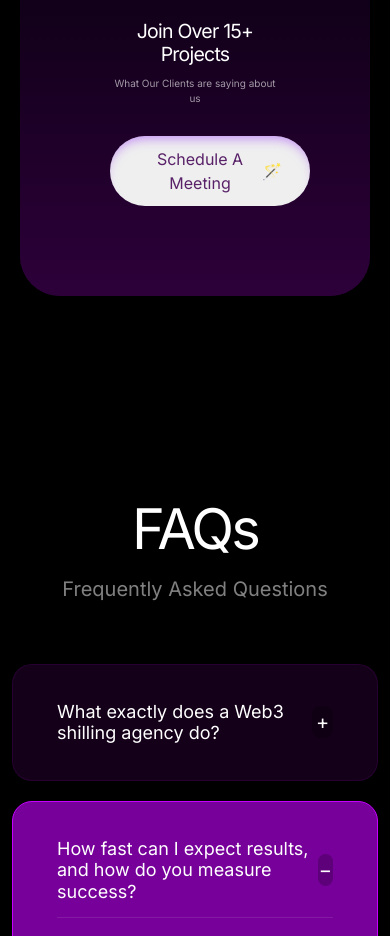
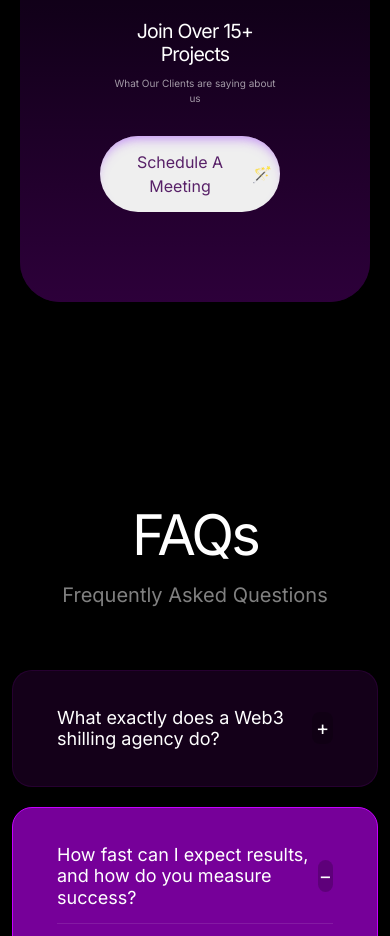
Before and after one commit to masterferanmi0708-set/merit, a React (Create React App) app: page / in a window 390 px wide. Shown: the part 10962-11898 px from the top of the page. Built offline with nearby package versions, Linux system fonts and the light colour scheme.

Commit message:
first commit

```diff
--- a/src/App.css
+++ b/src/App.css
@@ -1330,11 +1330,11 @@ html, body {
 } */
 
 .schedule-btn {
-  width: 220px;
+
   color: #582168;
   border: none;
   border-radius: 50px;
-  padding: 14px 28px;
+  padding: 14px 8px;
   overflow: hidden;
   font-size: 1.1rem;
   box-shadow: inset 0px 8px 12px -6px rgba(168, 85, 247, 0.7);
@@ -1348,10 +1348,10 @@ html, body {
 
 @media (max-width: 480px) {
   .schedule-btn {
-    width: 200px;
-    height: 70px;
-  }
-}
+    margin-left: -10px; /* adjust value */
+  }
+}
+
 
 .schedule-btn::after{
   content: '';
```
